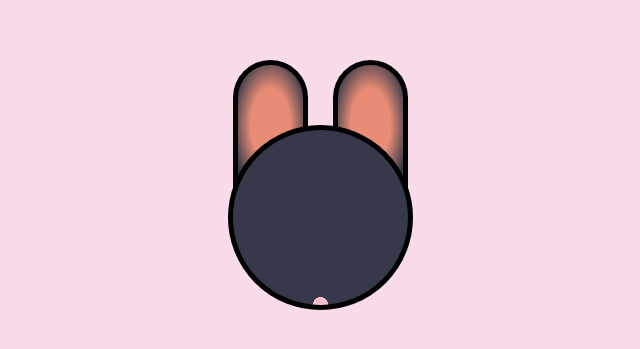
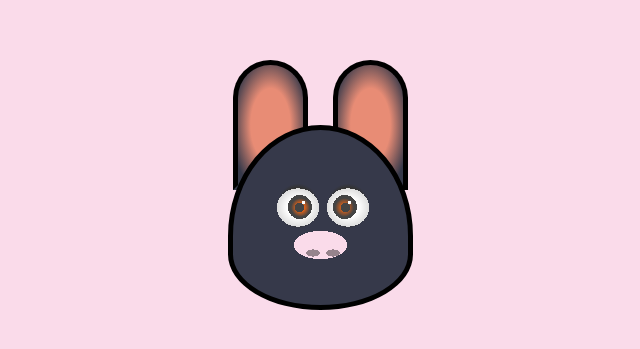
Before and after one commit to meglaurie/CSS-Excercises, a plain HTML site: page single-div-css/Luna/index.html in a window 1280 px wide. Shown: the part 183-532 px from the top of the page, without its empty margins (312-952 px from the left). Drawn offline with Linux system fonts and the light colour scheme.

Commit message:
struggle with face gradients conitnues

```diff
--- a/single-div-css/Luna/index.html
+++ b/single-div-css/Luna/index.html
@@ -6,6 +6,6 @@
     <link rel="stylesheet" href="style.css">
   </head>
   <body>
-    <div class="luna"></div>
+    <div class="luna entry"></div>
   </body>
 </html>
--- a/single-div-css/Luna/style.css
+++ b/single-div-css/Luna/style.css
@@ -1,39 +1,107 @@
-body{
+body {
   background-color: #fadbea;
   position: relative;
   height: 100vh;
 }
+.entry {
+  position: absolute;
+  left: 50%;
+  top: 50%;
+}
 
-.luna {
+.entry:before,
+.entry:after {
+  display: block;
+  content: '';
   position: absolute;
-  top: 50%;
-  left:50%;
+}
+.entry.luna {
+  width: 175px;
+  height: 175px;
   margin-top: -100px;
   margin-left: -100px;
-  width: 175px;
-  height: 175px;
   border-radius: 50%;
   border: 5px #000 solid;
   background-color: #36394a;
   /* Nose styles */
-  background-image: -webkit-radial-gradient(circle at bottom, pink 4%, #36394a 2%);
-  background-image: radial-gradient(circle at bottom, pink 4%, #36394a 2%);
-  /* Mouth styles */
+  /* background-image: -webkit-radial-gradient(circle at bottom, pink 4%, #36394a 2%);
+  background-image: radial-gradient(circle at bottom, pink 4%, #36394a 2%); */
+  /* Left Eye styles */
+  background-image:
+  radial-gradient(ellipse, rgba(0,0,0,0.4) 50%, transparent 50%),
+  radial-gradient(ellipse, rgba(0,0,0,0.4) 50%, transparent 50%),
+  radial-gradient(ellipse, #fadbea 50%, transparent 50%),
+  radial-gradient(circle, white 50%, transparent 50%),
+
+  radial-gradient(circle, #444 50%, transparent 50%),
+  radial-gradient(circle, #e06218 30%, rgba(147,112,219,0) 70%),
+  radial-gradient(circle, #444 50%, transparent 50%),
+  radial-gradient(ellipse, white 30%, #ddd 60%, transparent 60%),
+  radial-gradient(ellipse, #333 45%, #36394a 55%, #36394a 60%, transparent 60%),
+  radial-gradient(circle, white 50%, transparent 50%),
+  radial-gradient(circle, #444 50%, transparent 50%),
+  radial-gradient(circle, #e06218 20%, rgba(147,112,219,0) 70%),
+  radial-gradient(circle, #444 50%, transparent 50%),
+  radial-gradient(ellipse, white 30%, #ddd 60%, transparent 60%),
+  radial-gradient(ellipse, #333 45%, #36394a 55%, #36394a 60%, transparent 60%),
+  radial-gradient(ellipse, #36394a 40%, rgba(0,206,209,0) 50%),
+  radial-gradient(ellipse, #36394a 40%, rgba(0,206,209,0) 50%),
+  radial-gradient(ellipse, #36394a 30%, rgba(147,112,219,0) 60%),
+  radial-gradient(ellipse, #36394a 30%, rgba(147,112,219,0) 60%),
+  radial-gradient(circle, rgba(0,206,209,0) 35%, #36394a 65%);
+  background-repeat: no-repeat;
+  background-size: 20px 10px,
+  20px 10px,
+  75px 40px,
+  5px 5px,
+  13px 13px,
+  19px 19px,
+  34px 34px,
+  50px 45px,
+  54px 58px,
+  5px 5px,
+  13px 13px,
+  19px 19px,
+  34px 34px,
+  50px 45px,
+  54px 58px,
+  100px 40px,
+  170px 90px,
+  45px 40px,
+  45px 40px,
+  220px 350px;
+
+  background-position: 70px 118px,
+  90px 118px,
+  center 95px,
+  68px 70px,
+  60px 71px,
+  58px 68px,
+  50px 60px,
+  40px 55px,
+  38px 47px,
+  114px 70px,
+  106px 71px,
+  102px 68px,
+  95px 60px,
+  90px 55px,
+  88px 47px,
+  center 90px,
+  center 30px,
+  50px -17px,
+  95px 10px,
+  0 -80px;
+
+  border-radius: 50% 50% 50% 50%/60% 60% 30% 30%;
+
 }
 
-.luna:before,
-.luna:after {
-  display: block;
-  content: '';
-  position: absolute;
-}
-
-.luna:before {
+.entry.luna:before {
   box-sizing: border-box;
   width: 75px;
   height: 130px;
   margin-top: -70px;
-  background-color: black;
+  background-color: #36394a;
   background-image: radial-gradient(ellipse, #e88c75 43%, #36394a 85%);
   border-radius: 100px 100px 0 0;
   border: 5px solid black;
@@ -41,7 +109,10 @@ body{
   z-index: -1;
 
    /* Left Ear styles */
-   /* Left Eye styles */
+
+
+
+   /* box-shadow: 0 0 20px #009c9e, 0 10px 10px #008384, inset 0 -15px 0 13px rgba(0,0,0,0.03); */
 }
 
 .luna:after{
```
